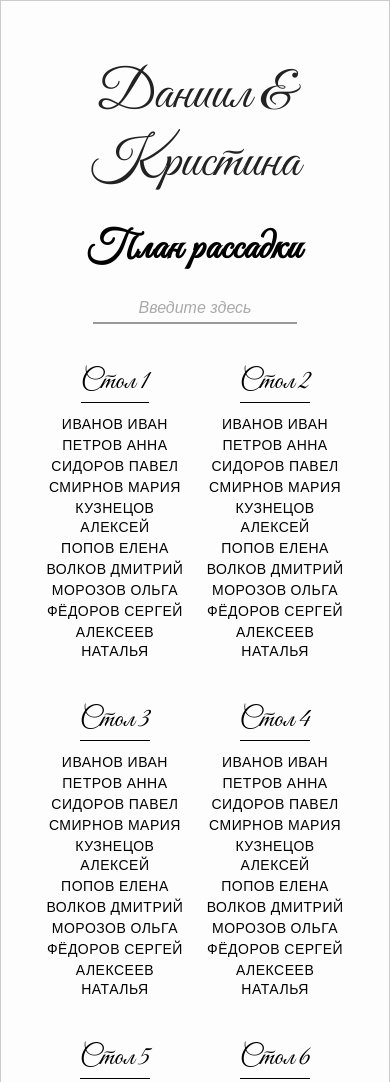
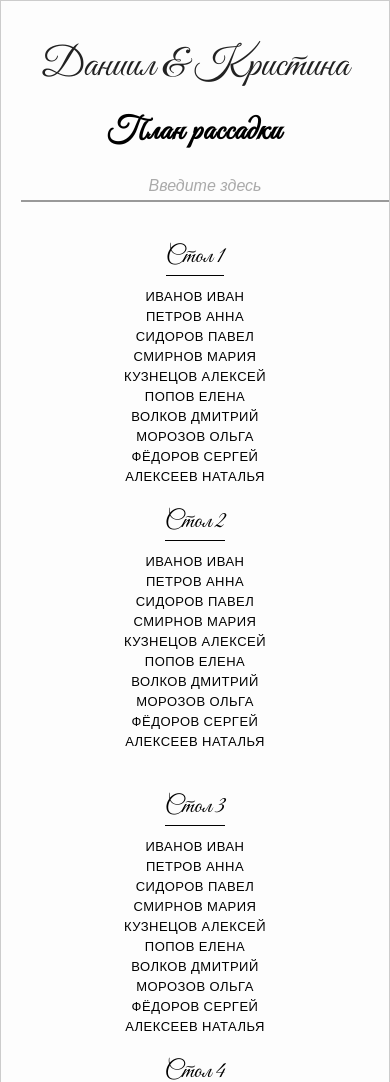
Before and after one commit to sherkidanil/wedding-seating-plan, a plain HTML site: page template.html in a window 390 px wide. Shown: the top 1082 px of the page. Drawn offline with nearby package versions, Linux system fonts and the light colour scheme.

Commit message:
Adopt on mobile device

```diff
--- a/template.html
+++ b/template.html
@@ -2,6 +2,7 @@
 <html lang="ru">
 <head>
     <meta charset="UTF-8">
+    <meta name="viewport" content="width=device-width, initial-scale=1.0">
     <title>План рассадки</title>
     <link href="https://fonts.googleapis.com/css2?family=Great+Vibes&family=Open+Sans:wght@400;600&display=swap" rel="stylesheet">
     <style>
@@ -9,12 +10,13 @@
             background-color: #fdfdfd;
             font-family: 'Open Sans', sans-serif;
             color: #000;
-            padding: 60px 40px;
+            padding: 40px 20px;
             max-width: 800px;
             margin: 0 auto;
             border: 1px solid #ccc;
             box-shadow: 0 0 10px rgba(0,0,0,0.1);
         }
+
         .couple {
             font-family: 'Great Vibes', cursive;
             font-size: 54px;
@@ -22,6 +24,7 @@
             margin-bottom: 10px;
             color: #222;
         }
+
         h1 {
             font-family: 'Great Vibes', cursive;
             font-size: 40px;
@@ -29,53 +32,88 @@
             margin-bottom: 20px;
             letter-spacing: 1px;
         }
+
         .search-box {
             text-align: center;
             margin-bottom: 40px;
         }
+
         .search-box input {
             font-size: 16px;
             padding: 5px 10px;
-            width: 60%;
+            width: 100%;
+            max-width: 400px;
             border: none;
             border-bottom: 2px solid #999;
             background: transparent;
             text-align: center;
             outline: none;
         }
+
         .search-box input::placeholder {
             color: #aaa;
             font-style: italic;
         }
+
         .row {
             display: flex;
+            flex-wrap: wrap;
             justify-content: space-between;
             margin-bottom: 40px;
+            gap: 20px;
         }
+
         .table {
             width: 48%;
         }
+
         .table-title {
             font-family: 'Great Vibes', cursive;
             font-size: 28px;
             text-align: center;
             margin-bottom: 15px;
         }
+
         .table-title span {
             border-bottom: 1px solid #000;
             padding-bottom: 3px;
         }
+
         .guest-list {
             text-align: center;
         }
+
         .guest {
             font-size: 14px;
             margin: 2px 0;
             letter-spacing: 0.5px;
         }
+
         mark {
             background-color: yellow;
             font-weight: bold;
+        }
+
+        @media (max-width: 600px) {
+            .table {
+                width: 100%;
+            }
+
+            .couple {
+                font-size: 40px;
+            }
+
+            h1 {
+                font-size: 32px;
+            }
+
+            .table-title {
+                font-size: 24px;
+            }
+
+            .guest {
+                font-size: 13px;
+            }
         }
     </style>
 </head>
@@ -87,39 +125,107 @@
         <input type="text" id="searchInput" placeholder="Введите здесь">
     </div>
 
-    <!-- tables below (оставлены как есть) -->
     <div class='row'>
         <div class="table">
             <div class="table-title"><span>Стол 1</span></div>
-            <div class="guest-list"><div class='guest'>ИВАНОВ ИВАН</div><div class='guest'>ПЕТРОВ АННА</div><div class='guest'>СИДОРОВ ПАВЕЛ</div><div class='guest'>СМИРНОВ МАРИЯ</div><div class='guest'>КУЗНЕЦОВ АЛЕКСЕЙ</div><div class='guest'>ПОПОВ ЕЛЕНА</div><div class='guest'>ВОЛКОВ ДМИТРИЙ</div><div class='guest'>МОРОЗОВ ОЛЬГА</div><div class='guest'>ФЁДОРОВ СЕРГЕЙ</div><div class='guest'>АЛЕКСЕЕВ НАТАЛЬЯ</div></div>
+            <div class="guest-list">
+                <div class='guest'>ИВАНОВ ИВАН</div>
+                <div class='guest'>ПЕТРОВ АННА</div>
+                <div class='guest'>СИДОРОВ ПАВЕЛ</div>
+                <div class='guest'>СМИРНОВ МАРИЯ</div>
+                <div class='guest'>КУЗНЕЦОВ АЛЕКСЕЙ</div>
+                <div class='guest'>ПОПОВ ЕЛЕНА</div>
+                <div class='guest'>ВОЛКОВ ДМИТРИЙ</div>
+                <div class='guest'>МОРОЗОВ ОЛЬГА</div>
+                <div class='guest'>ФЁДОРОВ СЕРГЕЙ</div>
+                <div class='guest'>АЛЕКСЕЕВ НАТАЛЬЯ</div>
+            </div>
         </div>
 
         <div class="table">
             <div class="table-title"><span>Стол 2</span></div>
-            <div class="guest-list"><div class='guest'>ИВАНОВ ИВАН</div><div class='guest'>ПЕТРОВ АННА</div><div class='guest'>СИДОРОВ ПАВЕЛ</div><div class='guest'>СМИРНОВ МАРИЯ</div><div class='guest'>КУЗНЕЦОВ АЛЕКСЕЙ</div><div class='guest'>ПОПОВ ЕЛЕНА</div><div class='guest'>ВОЛКОВ ДМИТРИЙ</div><div class='guest'>МОРОЗОВ ОЛЬГА</div><div class='guest'>ФЁДОРОВ СЕРГЕЙ</div><div class='guest'>АЛЕКСЕЕВ НАТАЛЬЯ</div></div>
+            <div class="guest-list">
+                <div class='guest'>ИВАНОВ ИВАН</div>
+                <div class='guest'>ПЕТРОВ АННА</div>
+                <div class='guest'>СИДОРОВ ПАВЕЛ</div>
+                <div class='guest'>СМИРНОВ МАРИЯ</div>
+                <div class='guest'>КУЗНЕЦОВ АЛЕКСЕЙ</div>
+                <div class='guest'>ПОПОВ ЕЛЕНА</div>
+                <div class='guest'>ВОЛКОВ ДМИТРИЙ</div>
+                <div class='guest'>МОРОЗОВ ОЛЬГА</div>
+                <div class='guest'>ФЁДОРОВ СЕРГЕЙ</div>
+                <div class='guest'>АЛЕКСЕЕВ НАТАЛЬЯ</div>
+            </div>
         </div>
-        </div><div class='row'>
+    </div>
+
+    <div class='row'>
         <div class="table">
             <div class="table-title"><span>Стол 3</span></div>
-            <div class="guest-list"><div class='guest'>ИВАНОВ ИВАН</div><div class='guest'>ПЕТРОВ АННА</div><div class='guest'>СИДОРОВ ПАВЕЛ</div><div class='guest'>СМИРНОВ МАРИЯ</div><div class='guest'>КУЗНЕЦОВ АЛЕКСЕЙ</div><div class='guest'>ПОПОВ ЕЛЕНА</div><div class='guest'>ВОЛКОВ ДМИТРИЙ</div><div class='guest'>МОРОЗОВ ОЛЬГА</div><div class='guest'>ФЁДОРОВ СЕРГЕЙ</div><div class='guest'>АЛЕКСЕЕВ НАТАЛЬЯ</div></div>
+            <div class="guest-list">
+                <div class='guest'>ИВАНОВ ИВАН</div>
+                <div class='guest'>ПЕТРОВ АННА</div>
+                <div class='guest'>СИДОРОВ ПАВЕЛ</div>
+                <div class='guest'>СМИРНОВ МАРИЯ</div>
+                <div class='guest'>КУЗНЕЦОВ АЛЕКСЕЙ</div>
+                <div class='guest'>ПОПОВ ЕЛЕНА</div>
+                <div class='guest'>ВОЛКОВ ДМИТРИЙ</div>
+                <div class='guest'>МОРОЗОВ ОЛЬГА</div>
+                <div class='guest'>ФЁДОРОВ СЕРГЕЙ</div>
+                <div class='guest'>АЛЕКСЕЕВ НАТАЛЬЯ</div>
+            </div>
         </div>
 
         <div class="table">
             <div class="table-title"><span>Стол 4</span></div>
-            <div class="guest-list"><div class='guest'>ИВАНОВ ИВАН</div><div class='guest'>ПЕТРОВ АННА</div><div class='guest'>СИДОРОВ ПАВЕЛ</div><div class='guest'>СМИРНОВ МАРИЯ</div><div class='guest'>КУЗНЕЦОВ АЛЕКСЕЙ</div><div class='guest'>ПОПОВ ЕЛЕНА</div><div class='guest'>ВОЛКОВ ДМИТРИЙ</div><div class='guest'>МОРОЗОВ ОЛЬГА</div><div class='guest'>ФЁДОРОВ СЕРГЕЙ</div><div class='guest'>АЛЕКСЕЕВ НАТАЛЬЯ</div></div>
+            <div class="guest-list">
+                <div class='guest'>ИВАНОВ ИВАН</div>
+                <div class='guest'>ПЕТРОВ АННА</div>
+                <div class='guest'>СИДОРОВ ПАВЕЛ</div>
+                <div class='guest'>СМИРНОВ МАРИЯ</div>
+                <div class='guest'>КУЗНЕЦОВ АЛЕКСЕЙ</div>
+                <div class='guest'>ПОПОВ ЕЛЕНА</div>
+                <div class='guest'>ВОЛКОВ ДМИТРИЙ</div>
+                <div class='guest'>МОРОЗОВ ОЛЬГА</div>
+                <div class='guest'>ФЁДОРОВ СЕРГЕЙ</div>
+                <div class='guest'>АЛЕКСЕЕВ НАТАЛЬЯ</div>
+            </div>
         </div>
-        </div><div class='row'>
+    </div>
+
+    <div class='row'>
         <div class="table">
             <div class="table-title"><span>Стол 5</span></div>
-            <div class="guest-list"><div class='guest'>ИВАНОВ ИВАН</div><div class='guest'>ПЕТРОВ АННА</div><div class='guest'>СИДОРОВ ПАВЕЛ</div><div class='guest'>СМИРНОВ МАРИЯ</div><div class='guest'>КУЗНЕЦОВ АЛЕКСЕЙ</div><div class='guest'>ПОПОВ ЕЛЕНА</div><div class='guest'>ВОЛКОВ ДМИТРИЙ</div><div class='guest'>МОРОЗОВ ОЛЬГА</div><div class='guest'>ФЁДОРОВ СЕРГЕЙ</div><div class='guest'>АЛЕКСЕЕВ НАТАЛЬЯ</div></div>
+            <div class="guest-list">
+                <div class='guest'>ИВАНОВ ИВАН</div>
+                <div class='guest'>ПЕТРОВ АННА</div>
+                <div class='guest'>СИДОРОВ ПАВЕЛ</div>
+                <div class='guest'>СМИРНОВ МАРИЯ</div>
+                <div class='guest'>КУЗНЕЦОВ АЛЕКСЕЙ</div>
+                <div class='guest'>ПОПОВ ЕЛЕНА</div>
+                <div class='guest'>ВОЛКОВ ДМИТРИЙ</div>
+                <div class='guest'>МОРОЗОВ ОЛЬГА</div>
+                <div class='guest'>ФЁДОРОВ СЕРГЕЙ</div>
+                <div class='guest'>АЛЕКСЕЕВ НАТАЛЬЯ</div>
+            </div>
         </div>
 
         <div class="table">
             <div class="table-title"><span>Стол 6</span></div>
-            <div class="guest-list"><div class='guest'>ИВАНОВ ИВАН</div><div class='guest'>ПЕТРОВ АННА</div><div class='guest'>СИДОРОВ ПАВЕЛ</div><div class='guest'>СМИРНОВ МАРИЯ</div><div class='guest'>КУЗНЕЦОВ АЛЕКСЕЙ</div><div class='guest'>ПОПОВ ЕЛЕНА</div><div class='guest'>ВОЛКОВ ДМИТРИЙ</div><div class='guest'>МОРОЗОВ ОЛЬГА</div><div class='guest'>ФЁДОРОВ СЕРГЕЙ</div><div class='guest'>АЛЕКСЕЕВ НАТАЛЬЯ</div></div>
+            <div class="guest-list">
+                <div class='guest'>ИВАНОВ ИВАН</div>
+                <div class='guest'>ПЕТРОВ АННА</div>
+                <div class='guest'>СИДОРОВ ПАВЕЛ</div>
+                <div class='guest'>СМИРНОВ МАРИЯ</div>
+                <div class='guest'>КУЗНЕЦОВ АЛЕКСЕЙ</div>
+                <div class='guest'>ПОПОВ ЕЛЕНА</div>
+                <div class='guest'>ВОЛКОВ ДМИТРИЙ</div>
+                <div class='guest'>МОРОЗОВ ОЛЬГА</div>
+                <div class='guest'>ФЁДОРОВ СЕРГЕЙ</div>
+                <div class='guest'>АЛЕКСЕЕВ НАТАЛЬЯ</div>
+            </div>
         </div>
-        </div>
-    <!-- Остальные столы (3–6) оставлены без изменений -->
+    </div>
 
     <script>
         const input = document.getElementById('searchInput');
```
Also changed, not shown: index.html (+40 -4 lines).
